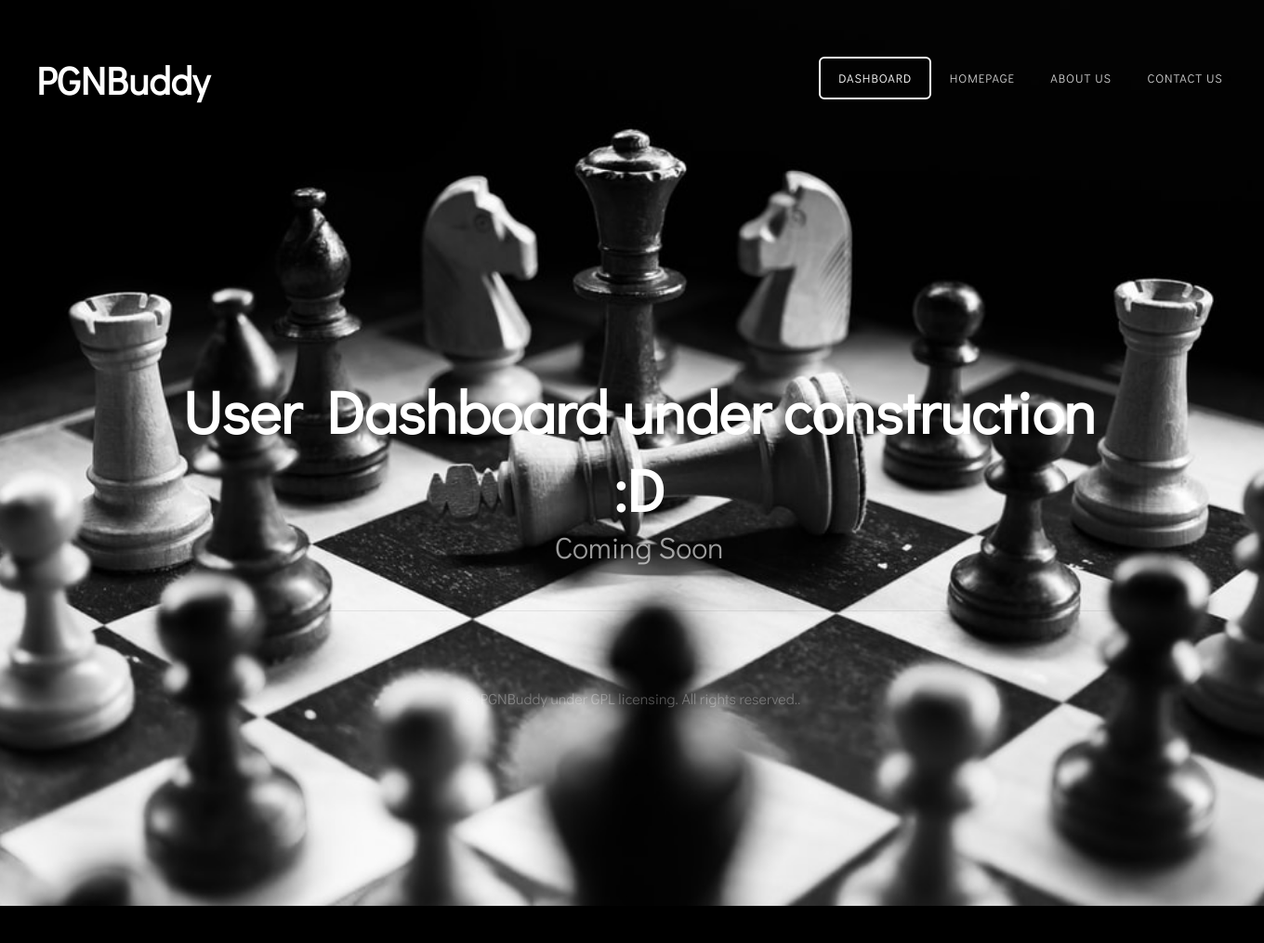
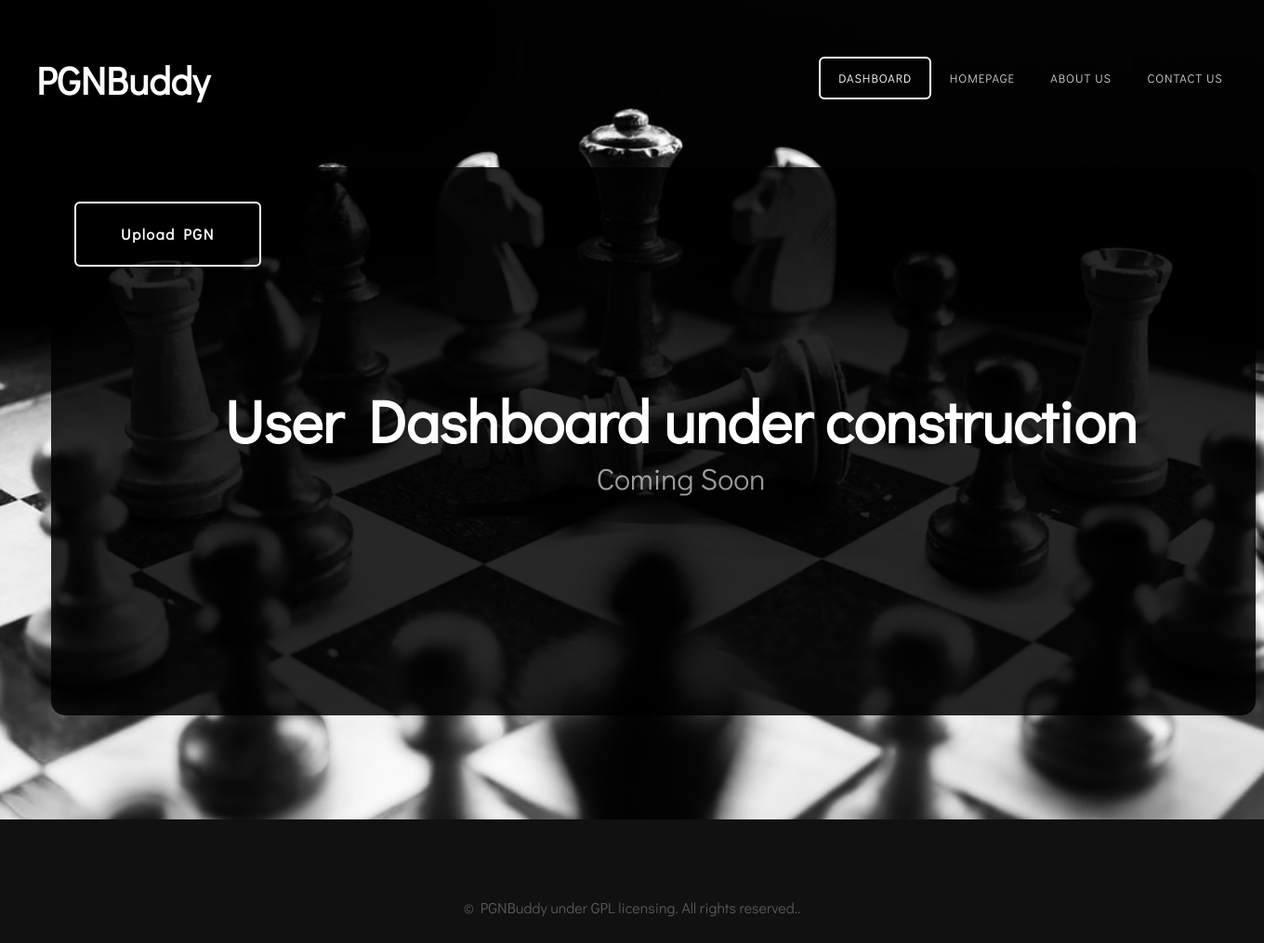
Before and after one commit to trevor-ofarrell/python-chess, a Flask app: template python-chessv2/PGNBuddy/templates/user_dashboard.html in a window 1360 px wide. Shown: the top 1015 px of the page at 93% size. Before the commit the page ends 975 px from the top, so only its background shows below. Run offline with Flask 2, Linux system fonts and the light colour scheme; the template is opened without the code that fills it, so the values that code supplies are empty.

Commit message:
adding the upload pgn form, button, and backend. Worked on some front end for post login

```diff
--- a/python-chessv2/PGNBuddy/main.py
+++ b/python-chessv2/PGNBuddy/main.py
@@ -22,3 +22,8 @@ def profile():
 @main.route('/dashboard')
 def dashboard():
     return render_template('user_dashboard.html')
+
+@main.route('/dashboard', methods=['POST', 'GET'])
+def uploadpgn():
+    if request.method == 'POST':
+        new_game = pgn()
--- a/python-chessv2/PGNBuddy/static/css/default.css
+++ b/python-chessv2/PGNBuddy/static/css/default.css
@@ -172,6 +172,23 @@
 		color: #FFF;
 	}
 
+	#uploadpgn
+	{
+		position: absolute;
+		top: 5px;
+    	left: 5px;
+    	text-align: left;
+		margin-left: 20px;
+		border: 1px solid #ccc;
+    	display: inline-block;
+    	padding: 6px 12px;
+    	cursor: pointer;
+	}
+
+	input[type="file"] {
+		display: none;
+	}
+
 	.button-alt
 	{
 		padding: 1em 2em;
@@ -256,6 +273,33 @@
 	{
 		margin-bottom: 3em;
 		padding-left: 15px;
+	}
+
+	.titlebox
+	{
+		position: relative;
+		margin-left: 40px;
+		width: 80%;
+		height: 100px;
+		top: 0px;
+    	left: 0px;
+    	background-color: rgba(60, 56, 56, 0.7);
+		padding: 70px;
+		border-radius: 35px;
+	}
+
+	.titlebox-dash
+	{
+		position: relative;
+		margin-left: 55px;
+		margin-top: -60px;
+		width: 85%;
+		height: 450px;
+		top: 0px;
+    	left: 0px;
+    	background-color: rgba(0, 0, 0, 0.84);
+		padding: 70px;
+		border-radius: 15px;
 	}
 
 	.title h2
--- a/python-chessv2/PGNBuddy/templates/user_dashboard.html
+++ b/python-chessv2/PGNBuddy/templates/user_dashboard.html
@@ -38,11 +38,20 @@ Released   : 20140314
 			</ul>
 		</div>
 	</div>
-	<div id="banner" class="container">
+	<div class="titlebox-dash">
+		<div id="banner" class="container">
 			<div class="title">
+				<form action="/uploadpgn" method="POST" enctype="multipart/form-data">
+					<div>
+						<label class="button" id="uploadpgn">
+							<input type="file" class="button" id="hiddenform" name="uppgn">Upload PGN
+						</label>
+					</div>
+				</form>
 				<h2>User Dashboard under construction</h2>
-				<h2>:D</h2>
 				<span class="byline">Coming Soon</span>
+			</div>
+		</div>
 	</div>
 </div>
 <div id="copyright" class="container">
```
Also changed, not shown: python-chessv2/PGNBuddy/models.py (+9 -1 lines), python-chessv2/PGNBuddy/templates/dashboard.html (+4 -3 lines).
